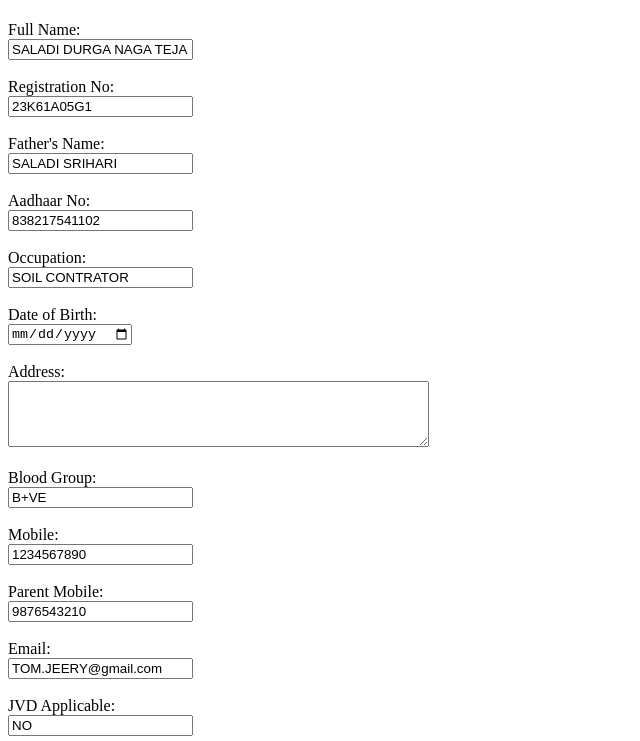
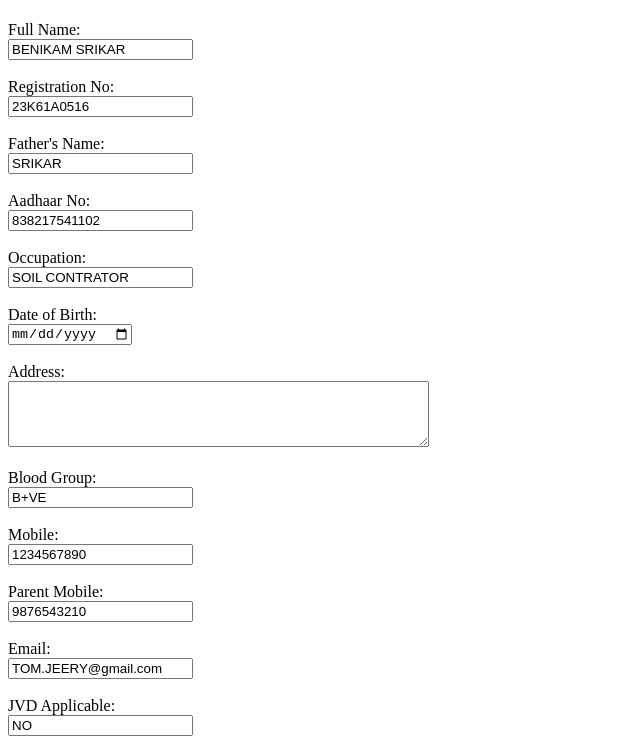
Before and after one commit to srikarbenikam/srikarbenikam.github.io, a plain HTML site: page registrationForm.html in a window 1280 px wide. Shown: the part 59-800 px from the top of the page, without its empty margins (0-640 px from the left). Drawn offline with Linux system fonts and the light colour scheme.

Commit message:
registrationForm.html

```diff
--- a/registrationForm.html
+++ b/registrationForm.html
@@ -12,15 +12,15 @@
     <form action="/submit_registration" method="POST">
         <!-- Full Name -->
         <label for="full_name">Full Name:</label><br>
-        <input type="text" id="full_name" name="full_name" value="SALADI DURGA NAGA TEJA " required><br><br>
+        <input type="text" id="full_name" name="full_name" value="BENIKAM SRIKAR" required><br><br>
 
         <!-- Registration No -->
         <label for="reg_no">Registration No:</label><br>
-        <input type="text" id="reg_no" name="reg_no" value="23K61A05G1  " required><br><br>
+        <input type="text" id="reg_no" name="reg_no" value="23K61A0516  " required><br><br>
 
         <!-- Father's Name -->
         <label for="father_name">Father's Name:</label><br>
-        <input type="text" id="father_name" name="father_name" value="SALADI SRIHARI" required><br><br>
+        <input type="text" id="father_name" name="father_name" value="SRIKAR" required><br><br>
 
         <!-- Aadhaar No -->
         <label for="aadhaar_no">Aadhaar No:</label><br>
```
